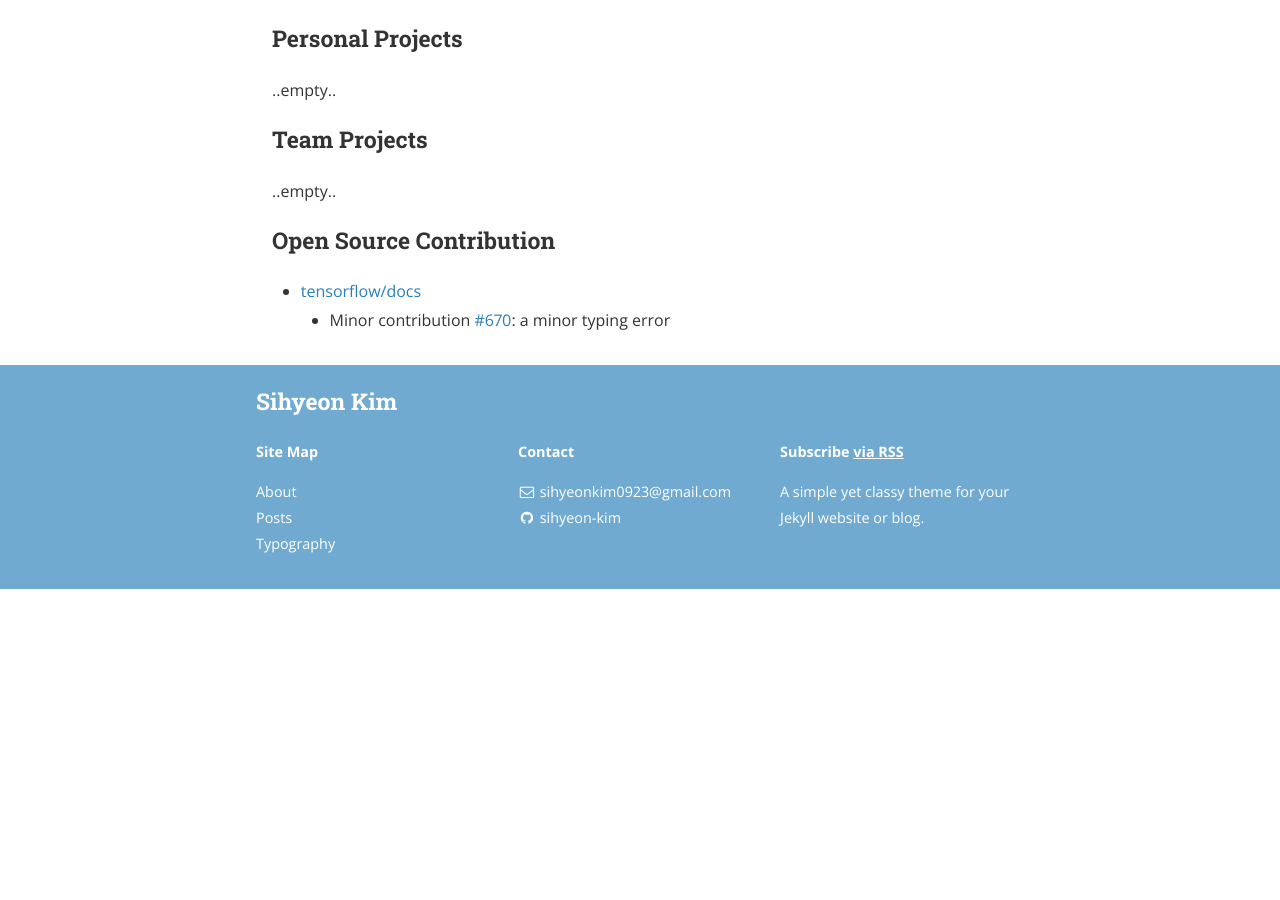
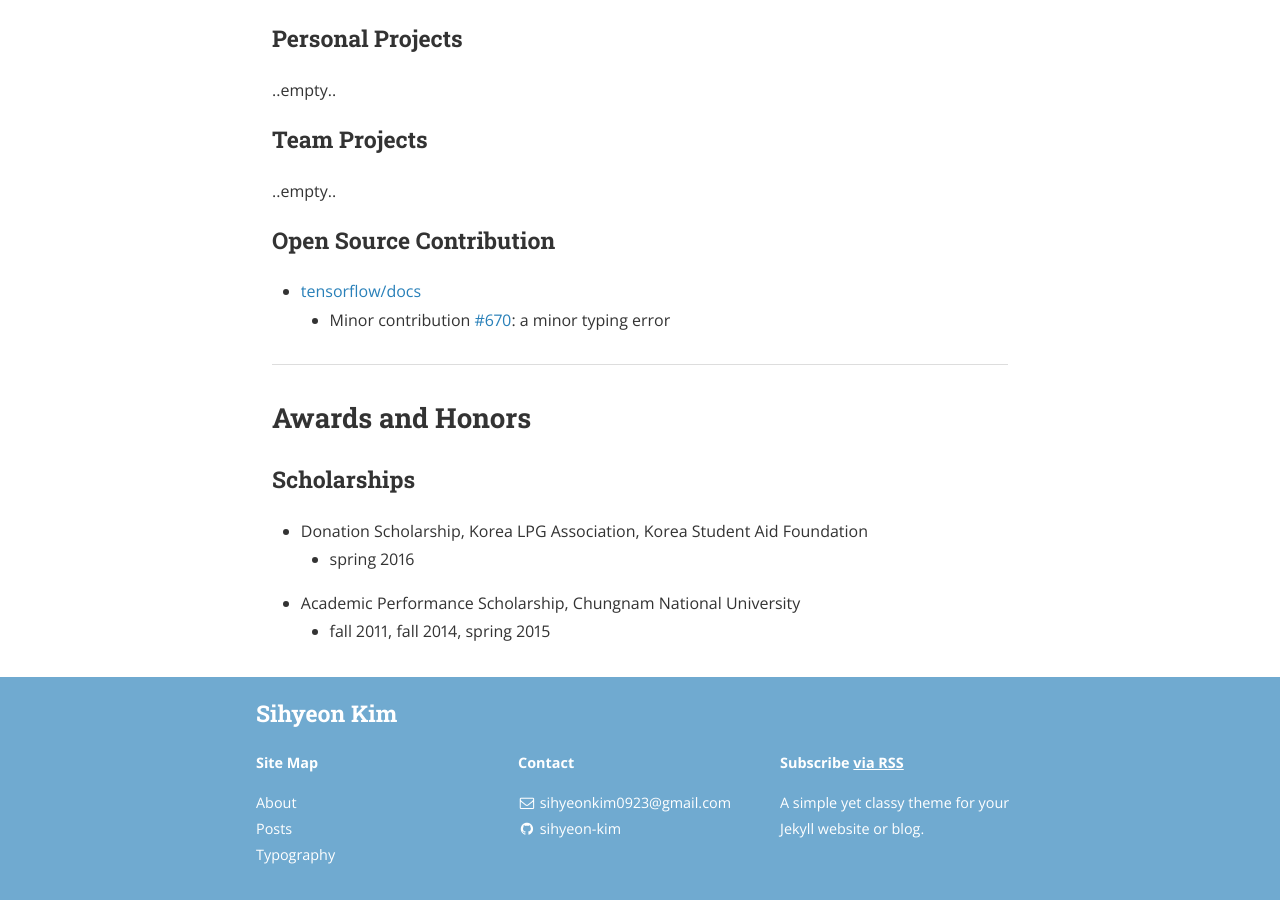
Before and after one commit to sihyeon-kim/sihyeon-kim.github.io, a Jekyll site: the page built from about.md, in a window 1280 px wide and 900 px high, scrolled down 1258 px. Built offline with Jekyll 4.4.1, drawn with Linux system fonts in a browser that asks for light colours; nearby versions of some CDN libraries; before the commit the page ends 1847 px from its top, so only the background shows below that.

Commit message:
Update about.md

```diff
--- a/about.md
+++ b/about.md
@@ -37,3 +37,12 @@ permalink: /about/
 ### Open Source Contribution
 - [tensorflow/docs](https://github.com/tensorflow/docs)
   - Minor contribution [#670](https://github.com/tensorflow/docs/pull/670): a minor typing error
+
+---
+
+## Awards and Honors
+### Scholarships
+- Donation Scholarship, Korea LPG Association, Korea Student Aid Foundation
+  - spring 2016
+- Academic Performance Scholarship, Chungnam National University
+  - fall 2011, fall 2014, spring 2015
```
